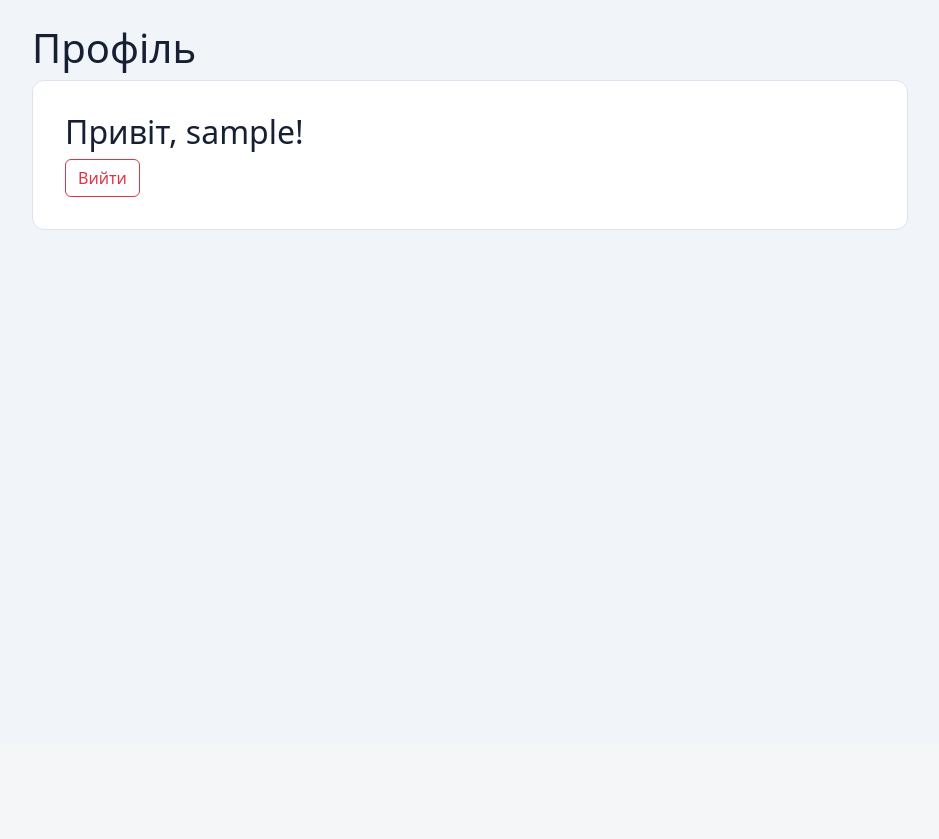
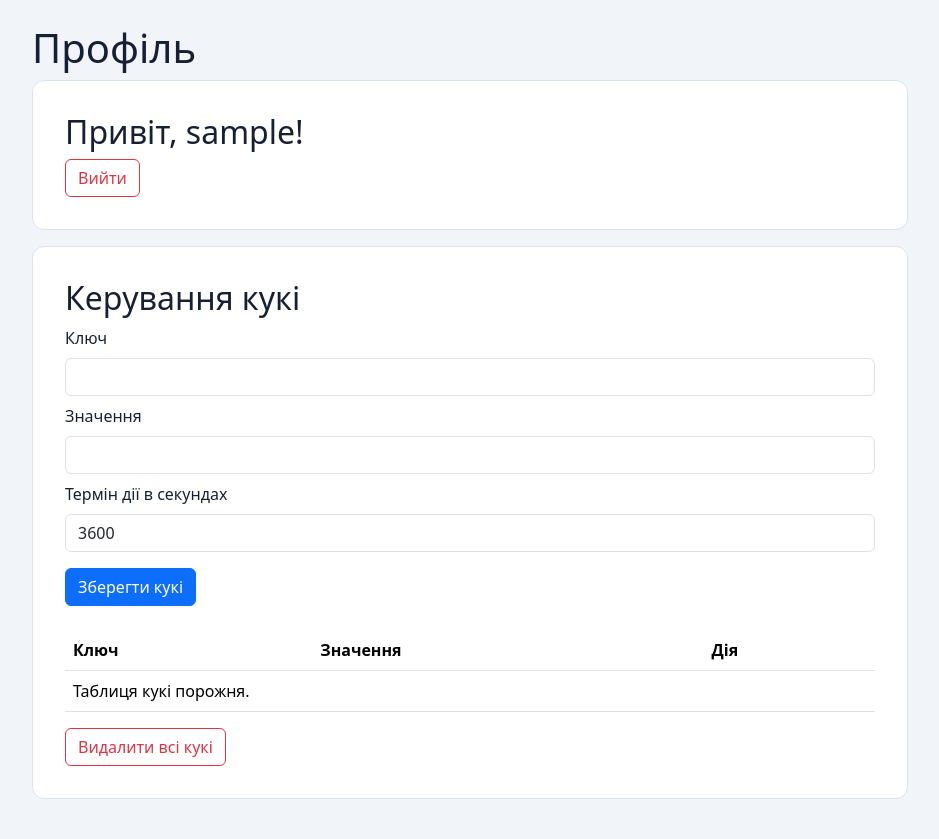
Before and after one commit to sanyainside/flask-app-lab, a Flask app: page /users/profile in a window 1280 px wide. Shown: the part 56-895 px from the top of the page, without its empty margins (170-1109 px from the left). Before the commit the page ends 286 px from the top, so only its background shows below. Run offline with Flask 3, Linux system fonts and the light colour scheme; the visitor is signed in with stand-in values (Sample User, id 1).

Commit message:
Add cookie management to the profile

```diff
--- a/app/users/templates/users/profile.html
+++ b/app/users/templates/users/profile.html
@@ -8,4 +8,61 @@
         <button class="btn btn-outline-danger" type="submit">Вийти</button>
     </form>
 </section>
+<section>
+    <h2>Керування кукі</h2>
+
+    <form method="post" action="{{ url_for('users.manage_cookies') }}" class="mb-4">
+        <input type="hidden" name="action" value="add">
+
+        <label class="form-label" for="cookie-key">Ключ</label>
+        <input class="form-control mb-2" id="cookie-key" name="key"
+               pattern="[A-Za-z0-9_\-]{1,32}" maxlength="32" required>
+
+        <label class="form-label" for="cookie-value">Значення</label>
+        <input class="form-control mb-2" id="cookie-value" name="value"
+               maxlength="100" required>
+
+        <label class="form-label" for="cookie-age">Термін дії в секундах</label>
+        <input class="form-control mb-3" id="cookie-age" name="max_age"
+               type="number" min="1" max="2592000" value="3600" required>
+
+        <button class="btn btn-primary" type="submit">Зберегти кукі</button>
+    </form>
+
+    <div class="table-responsive">
+        <table class="table align-middle">
+            <thead>
+                <tr>
+                    <th scope="col">Ключ</th>
+                    <th scope="col">Значення</th>
+                    <th scope="col">Дія</th>
+                </tr>
+            </thead>
+            <tbody>
+                {% for key, value in cookies.items() %}
+                    <tr>
+                        <td>{{ key }}</td>
+                        <td class="text-break">{{ value }}</td>
+                        <td>
+                            <form method="post" action="{{ url_for('users.manage_cookies') }}">
+                                <input type="hidden" name="action" value="delete">
+                                <input type="hidden" name="key" value="{{ key }}">
+                                <button class="btn btn-sm btn-outline-danger" type="submit">
+                                    Видалити
+                                </button>
+                            </form>
+                        </td>
+                    </tr>
+                {% else %}
+                    <tr><td colspan="3">Таблиця кукі порожня.</td></tr>
+                {% endfor %}
+            </tbody>
+        </table>
+    </div>
+
+    <form method="post" action="{{ url_for('users.manage_cookies') }}">
+        <input type="hidden" name="action" value="delete_all">
+        <button class="btn btn-outline-danger" type="submit">Видалити всі кукі</button>
+    </form>
+</section>
 {% endblock %}
--- a/app/users/views.py
+++ b/app/users/views.py
@@ -1,6 +1,10 @@
+import re
+
 from flask import flash, redirect, render_template, request, session, url_for
 
 from . import user_bp
+
+COOKIE_PREFIX = 'lab4_cookie_'
 
 @user_bp.route('/hi/<string:name>')
 def greetings(name):
@@ -42,7 +46,18 @@ def profile():
         flash('Спочатку увійдіть у систему.', 'danger')
         return redirect(url_for('users.login'))
 
-    return render_template('users/profile.html', title='Профіль', username=username)
+    cookies = {
+        name[len(COOKIE_PREFIX):]: value
+        for name, value in request.cookies.items()
+        if name.startswith(COOKIE_PREFIX)
+    }
+
+    return render_template(
+        'users/profile.html',
+        title='Профіль',
+        username=username,
+        cookies=cookies,
+    )
 
 
 @user_bp.route('/logout', methods=['POST'])
@@ -50,3 +65,50 @@ def logout():
     session.pop('username', None)
     flash('Ви вийшли із системи.', 'info')
     return redirect(url_for('users.login'))
+
+@user_bp.route('/profile/cookies', methods=['POST'])
+def manage_cookies():
+    if 'username' not in session:
+        flash('Спочатку увійдіть у систему.', 'danger')
+        return redirect(url_for('users.login'))
+
+    action = request.form.get('action')
+    response = redirect(url_for('users.profile'))
+
+    if action == 'delete_all':
+        for name in request.cookies:
+            if name.startswith(COOKIE_PREFIX):
+                response.delete_cookie(name)
+
+        flash('Усі записи з таблиці кукі видалено.', 'success')
+        return response
+
+    key = request.form.get('key', '').strip()
+    if not re.fullmatch(r'[A-Za-z0-9_-]{1,32}', key):
+        flash('Ключ має містити від 1 до 32 латинських літер, цифр, дефісів або підкреслень.', 'danger')
+        return response
+
+    name = COOKIE_PREFIX + key
+
+    if action == 'add':
+        value = request.form.get('value', '')
+        max_age = request.form.get('max_age', type=int)
+
+        if not value.strip() or len(value) > 100 or max_age is None or not 1 <= max_age <= 2592000:
+            flash('Введіть значення до 100 символів і термін дії від 1 секунди до 30 днів.', 'danger')
+            return response
+
+        response.set_cookie(name, value, max_age=max_age, httponly=True, samesite='Lax')
+        flash(f'Кукі «{key}» збережено.', 'success')
+
+    elif action == 'delete':
+        if name in request.cookies:
+            response.delete_cookie(name)
+            flash(f'Кукі «{key}» видалено.', 'success')
+        else:
+            flash(f'Кукі «{key}» не знайдено.', 'warning')
+
+    else:
+        flash('Невідома дія.', 'danger')
+
+    return response
```
